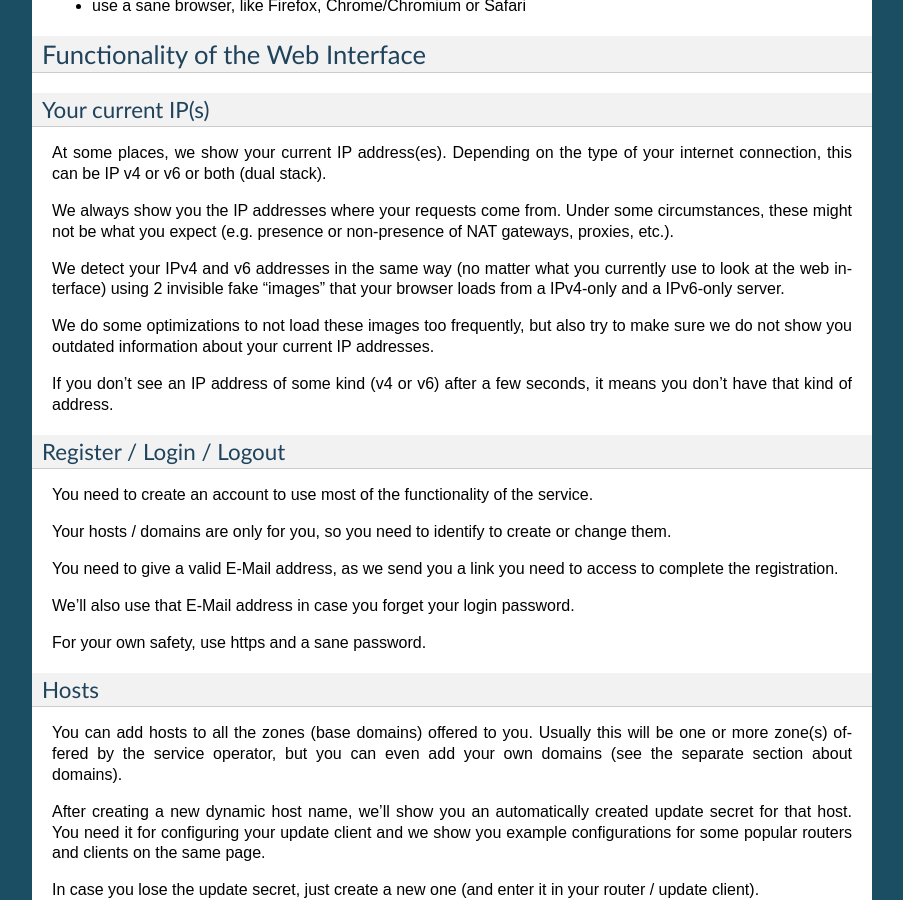
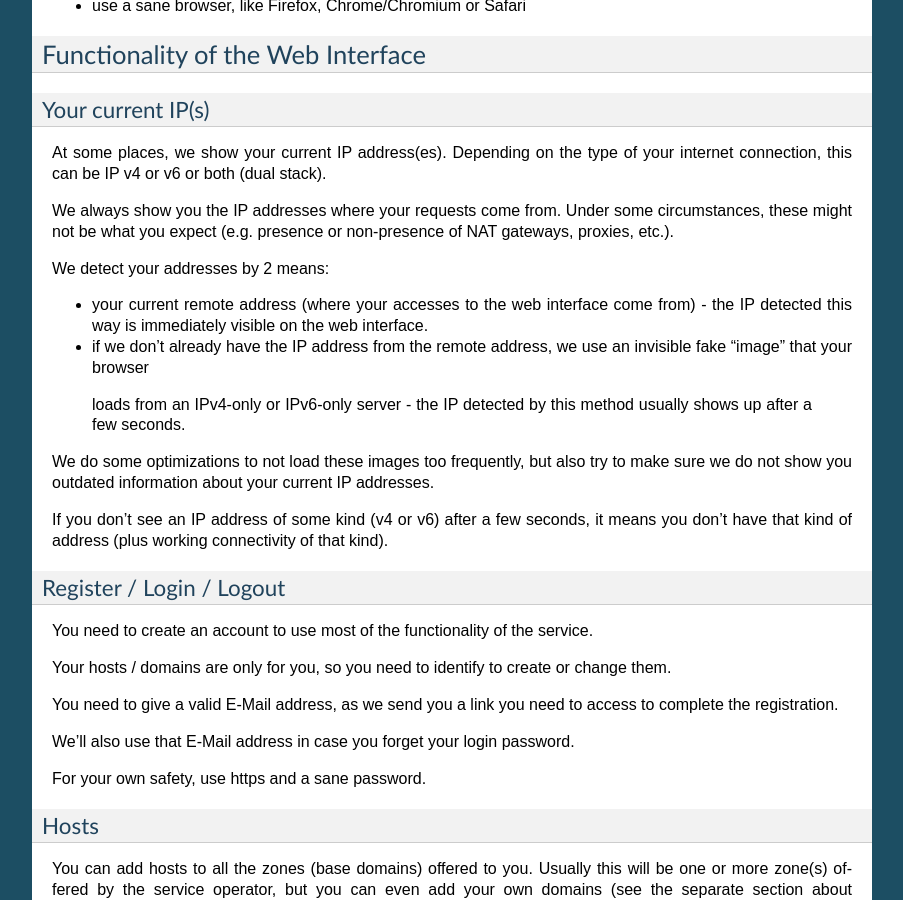
Before and after one commit to nsupdate-info/nsupdate.info, a Sphinx documentation site: the page built from docs/user.rst, in a window 1280 px wide and 900 px high, scrolled down 607 px. Shown: the whole window, without its empty margins (198-1101 px from the left). Built offline with Sphinx 7.4.7, drawn with Linux system fonts in a browser that asks for light colours.

Commit message:
update docs about IP detection

```diff
--- a/docs/user.rst
+++ b/docs/user.rst
@@ -41,13 +41,18 @@ IP v4 or v6 or both (dual stack).
 We always show you the IP addresses where your requests come from. Under some circumstances, these might not be what
 you expect (e.g. presence or non-presence of NAT gateways, proxies, etc.).
 
-We detect your IPv4 and v6 addresses in the same way (no matter what you currently use to look at the web interface)
-using 2 invisible fake "images" that your browser loads from a IPv4-only and a IPv6-only server.
+We detect your addresses by 2 means:
+
+* your current remote address (where your accesses to the web interface come from) - the IP detected this way is
+  immediately visible on the web interface.
+* if we don't already have the IP address from the remote address, we use an invisible fake "image" that your browser
+ loads from an IPv4-only or IPv6-only server - the IP detected by this method usually shows up after a few seconds.
 
 We do some optimizations to not load these images too frequently, but also try to make sure we do not show you outdated
 information about your current IP addresses.
 
-If you don't see an IP address of some kind (v4 or v6) after a few seconds, it means you don't have that kind of address.
+If you don't see an IP address of some kind (v4 or v6) after a few seconds, it means you don't have that kind of
+address (plus working connectivity of that kind).
 
 Register / Login / Logout
 -------------------------
```
